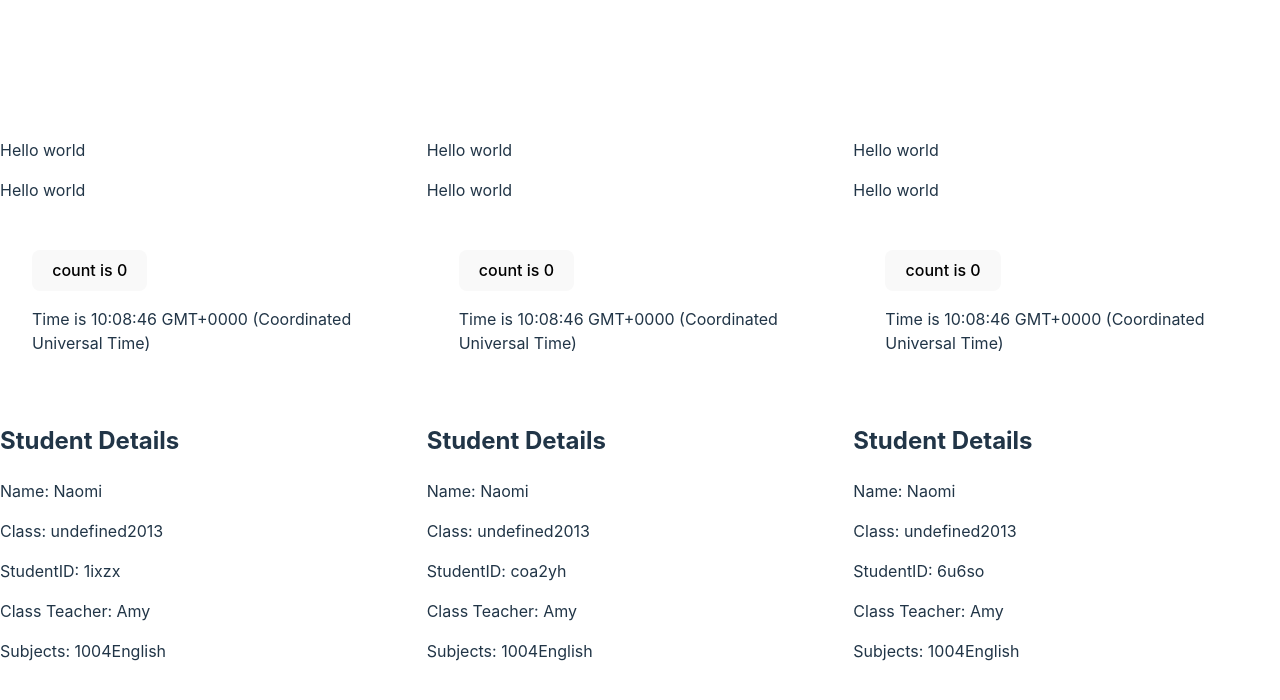
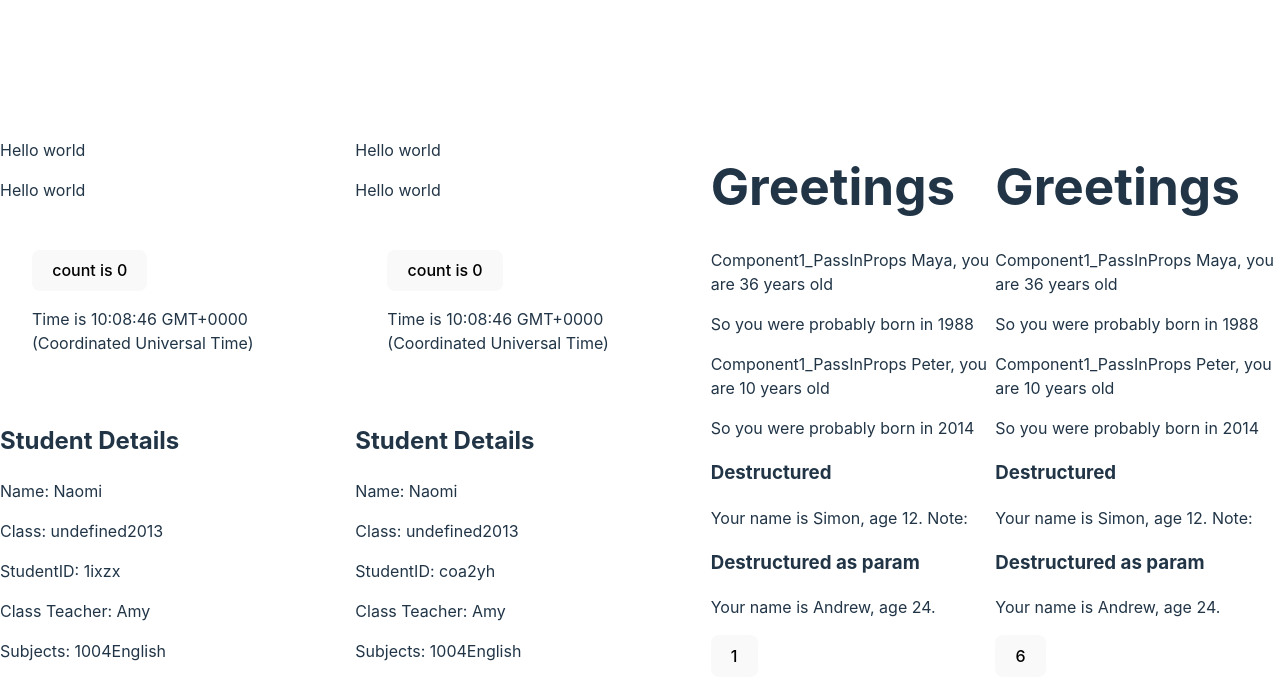
Before and after one commit to Xxx-in/Project, a React (Vite) app in the folder Project/: page / in a window 1280 px wide. Shown: the top 700 px of the page. Built offline with nearby package versions, Linux system fonts and the light colour scheme.

Commit message:
Part1c - Pass in props from parent to child component

```diff
--- a/Project/index.html
+++ b/Project/index.html
@@ -10,6 +10,7 @@
     <div id="title"><h1>This is newly added in index.html</h1></div>
     <div id="part1b"></div>
     <div id="part1c"></div>
+    <div id="part1c_2"></div>
     <script type="module" src="/src/main.jsx"></script>
   </body>
 </html>
--- /dev/null
+++ b/Project/src/Part1C_ComponentState_EventHandlers/App_Props.jsx
@@ -0,0 +1,66 @@
+import { useState } from 'react';
+import '../App.css';
+
+// 5 - When value of any parent's props change, re-rendering of React component is not triggered automatically to reflect display on new value
+// |_ refer to main.jsx -> need to call .render() manually
+const App = ({ counter }) => {
+  const name = 'Peter';
+  const age = 10;
+  // alert(`Counter passed in by Parent: ${counter}`);
+  return (
+    <div>
+      <h1>Greetings</h1>
+      {/* 3 - Individual props is bundled in parent component as JSON object && passed to child Component*/}
+      <Component1_PassInProps name="Maya" age={26 + 10} />
+      <Component1_PassInProps name={name} age={age} />
+      <Component2_DestructurePropObj name="Simon" age={12} />
+      <Component3_DestructurePropParam name="Andrew" age={24} />
+      <Component4_ResponsiveCounter counter={counter} />
+    </div>
+  );
+};
+
+const Component1_PassInProps = (props) => {
+  // 2 - When function is defined inside a component, it has access to component's props
+  //     |_ no need pass in as function param
+  function bornYear() {
+    return ((new Date().getFullYear()) - props.age);
+  }
+
+  return (
+    <div>
+      <p>Component1_PassInProps {props.name}, you are {props.age} years old</p>
+      {/* 1 - Pass in function for rendering component */}
+      <p>So you were probably born in {bornYear()}</p>
+    </div >
+  );
+};
+
+const Component2_DestructurePropObj = (items) => {
+  let { name, age, random } = items; // 3 - Parent's props are wrapped & passed in JSON object, destructured base on key name
+  return (
+    <>
+      <h3>Destructured</h3>
+      <p>Your name is {name}, age {age}. Note: {random}</p>
+    </>
+  );
+};
+
+// 4 - Destructure parent's prop bundled as JSON object in function argument
+const Component3_DestructurePropParam = ({ name, age }) => {
+  return (
+    <>
+      <h3>Destructured as param</h3>
+      <p>Your name is {name}, age {age}.</p>
+    </>
+  );
+};
+
+const Component4_ResponsiveCounter = (props) => {
+  const { counter } = props;
+  return (
+    <button>{counter}</button>
+  );
+};
+
+export default App;
--- a/Project/src/main.jsx
+++ b/Project/src/main.jsx
@@ -1,6 +1,7 @@
 import React from 'react';
 import ReactDOM from 'react-dom/client';
 import App from './Part1A_IntroToReact/App.jsx';
+import App2 from './Part1C_ComponentState_EventHandlers/App_Props.jsx';
 import './index.css';
 
 // In index.html, retrieve element with ID 'root' & render React component as child of retrieved element
@@ -17,8 +18,22 @@ ReactDOM.createRoot(document.getElementById('part1b')).render(
   </React.StrictMode>,
 );
 
+// 5 - .render() need to be called for re-rendering React component manually whenever variable changes to reflect on display
+let counter = 1;
 ReactDOM.createRoot(document.getElementById('part1c')).render(
   <React.StrictMode>
-    <App />
+    <App2 counter={counter} />
   </React.StrictMode>,
 );
+counter = 2;
+
+
+// 5 - Another way is to trigger re-render every x seconds to reflect changes
+setInterval(() => {
+  ReactDOM.createRoot(document.getElementById('part1c_2')).render(
+    <React.StrictMode>
+      <App2 counter={counter} />
+    </React.StrictMode>,
+  );
+  counter += 1;
+}, 1000)
```
